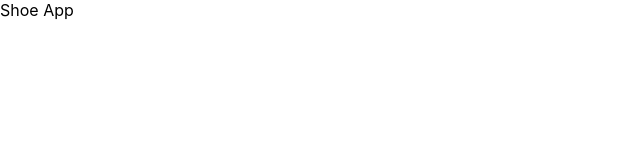
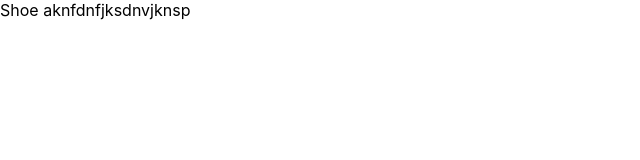
Before and after one commit to Saquibb/shoe_store, a React (Create React App) app: page / in a window 1280 px wide. Shown: the top 160 px of the page, without its empty margins (0-640 px from the left). Built offline with nearby package versions, Linux system fonts and the light colour scheme.

Commit message:
LOGO REMOVED

```diff
--- a/src/App.js
+++ b/src/App.js
@@ -1,9 +1,8 @@
 import React from 'react';
-import logo from './logo.svg';
 import './App.css';
 
 function App() {
-  return <div>Shoe App</div>;
+  return <div>Shoe aknfdnfjksdnvjknsp</div>;
 }
 
 export default App;
```
